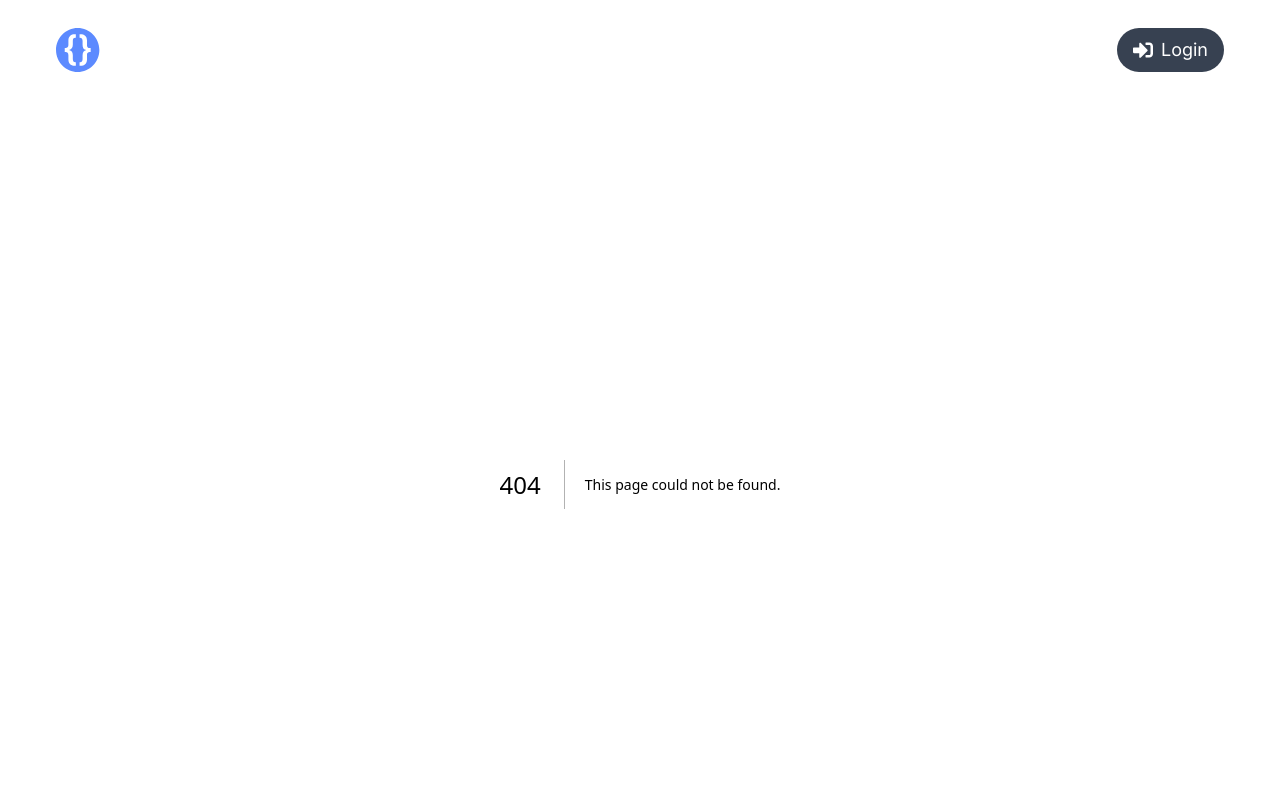
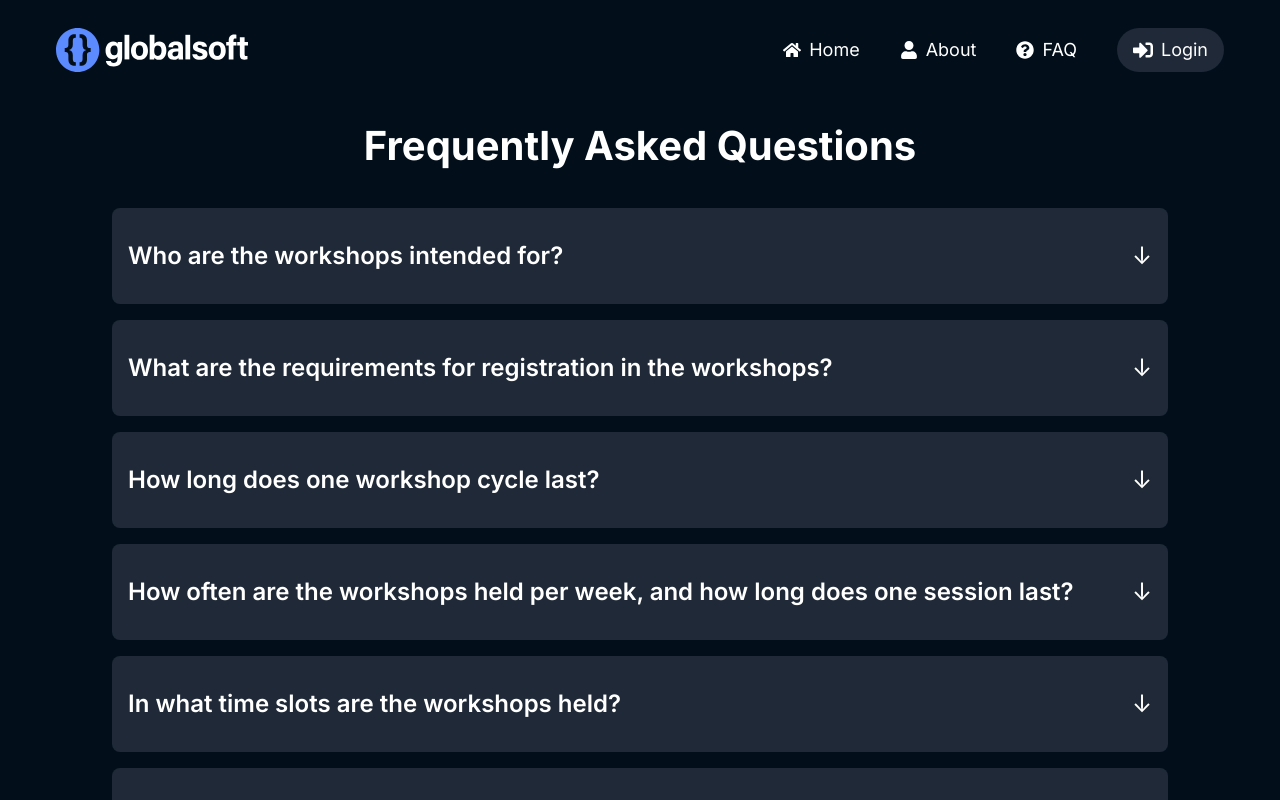
Before and after one commit to Franjo7/Code-Camp-App, a Next.js app in the folder frontend/: page /faq in a window 1280 px wide. Before the commit this address had no page. Shown: the top 800 px of the page. Built offline with nearby package versions, Linux system fonts and the light colour scheme.

Commit message:
Refaktoriranje koda, dodana FAQ stranica

```diff
--- a/frontend/package.json
+++ b/frontend/package.json
@@ -11,6 +11,7 @@
   "dependencies": {
     "@hookform/resolvers": "^3.3.4",
     "@mui/material": "^5.15.13",
+    "@nextui-org/react": "^2.2.10",
     "axios": "^1.6.8",
     "cookie-cutter": "^0.2.0",
     "next": "14.1.1",
--- a/frontend/src/app/(auth)/forgot-password/page.js
+++ b/frontend/src/app/(auth)/forgot-password/page.js
@@ -3,6 +3,7 @@ import React, { useEffect } from 'react';
 import { yupResolver } from '@hookform/resolvers/yup';
 import { useForm } from 'react-hook-form';
 import * as yup from 'yup';
+import Link from 'next/link';
 
 const schema = yup.object().shape({
   email: yup
@@ -27,7 +28,7 @@ const ForgotPasswordPage = () => {
 
   return (
     <section className='container'>
-      <h1 className='text-center text-white text-4xl font-bold'>Reset Your Password</h1>
+      <h1 className='main-title'>Reset Your Password</h1>
       <form className='flex flex-col gap-2 max-w-md mx-auto mt-5' autoComplete='off' onSubmit={handleSubmit(formSubmit)}>
         <input type='email' placeholder='Your Email' className='input' {...register('email')} />
         <p className='error-message'>{dirtyFields.email && errors.email?.message}</p>
@@ -35,7 +36,7 @@ const ForgotPasswordPage = () => {
         disabled={!isValid}>Send Email</button>
       </form>
       <p className='text-center text-white mt-4'>
-        Remembered your password? <a href='/login' className='underline'>Login</a>
+        Remembered your password? <Link href='/login' className='underline'>Login</Link>
       </p>
     </section>
   );
--- a/frontend/src/app/(auth)/login/page.js
+++ b/frontend/src/app/(auth)/login/page.js
@@ -6,6 +6,7 @@ import * as yup from 'yup';
 import axios from 'axios';
 import { useRouter } from 'next/navigation';
 import { useCookies } from 'react-cookie';
+import Link from 'next/link';
 
 const schema = yup.object().shape({
   email: yup
@@ -18,7 +19,7 @@ const schema = yup.object().shape({
     .min(8, 'Password must be at least 8 characters long'),
 });
 
-const page = () => {
+const LoginPage = () => {
   const { register, handleSubmit, formState: { errors, isDirty, dirtyFields, isValid }, trigger } = useForm({
     resolver: yupResolver(schema),
     mode: 'onChange',
@@ -47,21 +48,21 @@ const page = () => {
 
   return (
     <section className='container'>
-      <h1 className='text-center text-white text-4xl font-bold'>Login</h1>
+      <h1 className='main-title'>Login</h1>
       <form className='flex flex-col gap-2 max-w-md mx-auto mt-5' autoComplete='off' onSubmit={handleSubmit(formSubmit)}>
         <input type='email' placeholder='Your Email' className='input' {...register('email')} />
         <p className='error-message'>{dirtyFields.email && errors.email?.message}</p>
         <input type='password' placeholder='Your Password' className='input' {...register('password')} />
         <p className='error-message'>{dirtyFields.password && errors.password?.message}</p>
-        <a href='/forgot-password' className='text-white text-right'>Forgot Password?</a>
+        <Link href='/forgot-password' className='text-white text-right'>Forgot Password?</Link>
         <button type='submit' className={`button rounded-md p-3 ${!isValid ? 'disabled-button' : 'enabled-button'}`}
         disabled={!isValid}>Login</button>
       </form>
       <p className='text-center text-white mt-4'>
-        Don't have an account? <a href='/register' className='underline'>Register</a>
+        Don't have an account? <Link href='/register' className='underline'>Register</Link>
       </p>
     </section>
   );
 };
 
-export default page;
+export default LoginPage;
--- a/frontend/src/app/(auth)/register/page.js
+++ b/frontend/src/app/(auth)/register/page.js
@@ -5,6 +5,7 @@ import { useForm } from 'react-hook-form';
 import * as yup from 'yup';
 import axios from 'axios';
 import { useRouter } from 'next/navigation';
+import Link from 'next/link';
 
 const schema = yup.object().shape({
   firstName: yup
@@ -33,7 +34,7 @@ const schema = yup.object().shape({
     .oneOf([yup.ref('password'), null], 'Passwords must match'),
 });
 
-const page = () => {
+const RegisterPage = () => {
   const { register, handleSubmit, reset, formState: { errors, isDirty, dirtyFields, isValid }, trigger, } = useForm({
     resolver: yupResolver(schema),
     mode: 'onChange',
@@ -57,7 +58,7 @@ const page = () => {
 
   return (
     <section className='container'>
-      <h1 className='text-center text-white text-4xl font-bold'>Register</h1>
+      <h1 className='main-title'>Register</h1>
       <form className='flex flex-col gap-2 max-w-md mx-auto mt-5' autoComplete='off' onSubmit={handleSubmit(formSubmit)}>
         <input type='text' placeholder='Your First Name' className='input' {...register('firstName')} />
         <p className='error-message'>{dirtyFields.firstName && errors.firstName?.message}</p>
@@ -75,10 +76,10 @@ const page = () => {
         disabled={!isValid}>Register</button>
       </form>
       <p className='text-center text-white mt-4'>
-        Already have an account? <a href='/login' className='underline'>Login</a>
+        Already have an account? <Link href='/login' className='underline'>Login</Link>
       </p>
     </section>
   );
 };
 
-export default page;
+export default RegisterPage;
--- a/frontend/src/app/about/page.js
+++ b/frontend/src/app/about/page.js
@@ -38,9 +38,6 @@ const AboutPage = () => {
           <p>
             One part of our company develops our own IT products, implements, and provides comprehensive support for the products of our partners, the world’s leading IT companies. Our team consists of experts who develop and test solutions with advanced technologies and methods, such as DDD, Microservice architecture, and Event sourcing.
           </p>
-          <p>
-            The other part develops complete innovative services and solutions for our clients - mainly in the gaming industry, as well as e-learning platforms and various systems according to the needs of clients from other industries. We design and develop attractive projects using the latest technological trends, and our experts make sure that everything works flawlessly.
-          </p>
           </div>
         </div>
       </div>
--- a/frontend/src/app/admin/edit/[id]/page.js
+++ b/frontend/src/app/admin/edit/[id]/page.js
@@ -47,7 +47,7 @@ export default function EditUser() {
 
   return (
     <section className='container'>
-      <h1 className='text-center text-white text-4xl font-bold'>Update User</h1>
+      <h1 className='main-title'>Update User</h1>
       <form className='flex flex-col gap-2 max-w-md mx-auto mt-5' onSubmit={handleSubmit}>
         <input type='text' name='firstName' placeholder='First Name' className='input' value={user.firstName || ''} onChange={handleInputChange} />
         <input type='text' name='lastName' placeholder='Last Name' className='input' value={user.lastName || ''} onChange={handleInputChange} />
--- a/frontend/src/app/admin/page.js
+++ b/frontend/src/app/admin/page.js
@@ -6,7 +6,7 @@ import { BrowserRouter as Router } from 'react-router-dom';
 import { useRouter } from 'next/navigation';
 import cookieCutter from 'cookie-cutter';
 
-export default function Home() {
+export default function AdminPage() {
   const [data, setData] = useState([]);
   const [showAlert, setShowAlert] = useState(false);
   const [alertMessage, setAlertMessage] = useState('');
@@ -46,7 +46,7 @@ export default function Home() {
       )}
       <div className="overflow-x-auto">
         <table className="w-full table-fixed text-center">
-          <caption className='text-center text-white text-4xl font-bold'>Users</caption>
+          <caption className='main-title'>Users</caption>
           <thead>
             <tr>
               <th className="w-1/6 py-2">First Name</th>
--- a/frontend/src/app/components/navbar/Navbar.js
+++ b/frontend/src/app/components/navbar/Navbar.js
@@ -1,7 +1,7 @@
 "use client"
 import React, { useState } from 'react';
 import Link from 'next/link';
-import { FaHome, FaUser, FaEnvelope, FaSignInAlt, FaSignOutAlt, FaBars, FaTimes } from 'react-icons/fa';
+import { FaHome, FaUser, FaQuestionCircle, FaSignInAlt, FaSignOutAlt, FaBars, FaTimes } from 'react-icons/fa';
 import { useCookies } from 'react-cookie';
 import { useRouter } from 'next/navigation';
 
@@ -31,16 +31,16 @@ const Navbar = () => {
         <Link href='/about' className="flex items-center" onClick={closeMenu}>
           <FaUser className="mr-1" /> <span className="ml-1">About</span>
         </Link>
-        <Link href='/contact' className="flex items-center" onClick={closeMenu}>
-          <FaEnvelope className="mr-1" /> <span className="ml-1">Contact</span>
+        <Link href='/faq' className="flex items-center" onClick={closeMenu}>
+          <FaQuestionCircle className="mr-1" /> <span className="ml-1">FAQ</span>
         </Link>
         {cookies.token ? (
-          <div onClick={handleLogout} className="flex items-center bg-gray-700 rounded-full px-4 py-2 hover:bg-gray-600 cursor-pointer">
+          <div onClick={handleLogout} className="flex items-center bg-secondary rounded-full px-4 py-2 hover:bg-gray-600 cursor-pointer">
             <FaSignOutAlt className="mr-1 text-xl" /> <span className="ml-1">Logout</span>
           </div>
         ) : (
           <Link href='/login' onClick={closeMenu}>
-            <div className="flex items-center bg-gray-700 rounded-full px-4 py-2 hover:bg-gray-600 cursor-pointer">
+            <div className="flex items-center bg-secondary rounded-full px-4 py-2 hover:bg-gray-600 cursor-pointer">
               <FaSignInAlt className="mr-1 text-xl" /> <span className="ml-1">Login</span>
             </div>
           </Link>
@@ -66,10 +66,10 @@ const Navbar = () => {
                 <span>About</span>
               </div>
             </Link>
-            <Link href='/contact' className='block py-2 px-4' onClick={closeMenu}>
+            <Link href='/faq' className='block py-2 px-4' onClick={closeMenu}>
               <div className="flex items-center">
-                <FaEnvelope className="text-xl mr-1 md:mr-0 md:mb-1" />
-                <span>Contact</span>
+                <FaQuestionCircle className="text-xl mr-1 md:mr-0 md:mb-1" />
+                <span>FAQ</span>
               </div>
             </Link>
             {cookies.token ? (
--- a/frontend/src/app/contact/page.js
+++ /dev/null
@@ -1,9 +0,0 @@
-import React from 'react'
-
-const page = () => {
-  return (
-    <div>Contact</div>
-  )
-}
-
-export default page
--- /dev/null
+++ b/frontend/src/app/faq/page.js
@@ -0,0 +1,57 @@
+"use client"
+import React, { useState } from "react";
+
+const Accordion = ({ title, answer }) => {
+  const [accordionOpen, setAccordionOpen] = useState(false);
+
+  return (
+    <div className="bg-secondary rounded-lg p-4 m-4">
+      <button
+        onClick={() => setAccordionOpen(!accordionOpen)}
+        className={`flex justify-between items-center w-full py-4 transition duration-300 ease-in-out ${
+          accordionOpen ? "text-blue-500" : "text-white"
+        }`}
+      >
+        <span className="text-2xl text-left font-semibold">{title}</span>
+        <span
+          className={`text-2xl ${
+            accordionOpen ? "rotate-180 transition duration-300 ease-in-out" : "transition duration-300 ease-in-out"
+          }`}
+        >
+          &#8595;
+        </span>
+      </button>
+      {accordionOpen && (
+        <div className="py-2 text-white">{answer}</div>
+      )}
+    </div>
+  );
+};
+
+const FAQPage = () => {
+  const faqData = [
+    { question: "Who are the workshops intended for?", answer: "The workshops are intended for everyone, from high school students and university students to employed individuals. We offer a basic group for those who have no prior knowledge and wish to step into the world of web programming for the first time. There are also advanced and full-stack groups for those who want to refine and expand their existing knowledge." },
+    { question: "What are the requirements for registration in the workshops?", answer: "Given the significant interest and limited capacity, successful completion of an entry test is required for the advanced and full-stack groups, while for the basic group, having the willingness is sufficient." },
+    { question: "How long does one workshop cycle last?", answer: "One workshop cycle for a group lasts two months." },
+    { question: "How often are the workshops held per week, and how long does one session last?", answer: "Workshops are held twice a week, and one session lasts 3 hours." },
+    { question: "In what time slots are the workshops held?", answer: "Workshops are conducted in the morning (9-12 am), afternoon (12:30-3:30 pm), and evening (4:30-7:30 pm) time slots." },
+    { question: "Are the workshops also held online?", answer: "Workshops are conducted exclusively live in a classroom specifically designated for workshops." },
+    { question: "Where are the workshops held?", answer: "The workshops take place at globalsoft's premises in Široki Brijeg, at the address: Ulica pobijenih franjevaca 25, Široki Brijeg." },
+    { question: "Are the workshops free?", answer: "The workshops are free of charge." },
+    { question: "Will the workshops also be held in Mostar?", answer: "We plan to hold workshops in Mostar in the future. For all information, follow our official website." },
+    { question: "Is there an opportunity for employment at globalsoft with a successfully passed final workshop test?", answer: "The primary goal of the workshops is not the employment of new workers but providing fundamental knowledge in web programming. If there is a need for hiring new colleagues, we will certainly consider those participants who have exceptionally distinguished themselves with their knowledge and talent during the workshops." }
+  ];
+
+  return (
+    <div className="container max-w-6xl">
+      <h1 className="main-title">Frequently Asked Questions</h1>
+      <div className="text-1xl text-white">
+        {faqData.map((faq, index) => (
+          <Accordion key={index} title={faq.question} answer={faq.answer} />
+        ))}
+      </div>
+    </div>
+  );
+};
+
+export default FAQPage;
--- a/frontend/src/app/globals.css
+++ b/frontend/src/app/globals.css
@@ -4,6 +4,14 @@
 
 :root {
     background-color: rgb(2, 15, 27)
+}
+
+.main-title {
+    text-align: center;
+    color: white;
+    font-size: 2.5rem;
+    font-weight: 700;
+    margin-bottom: 2rem;
 }
 
 .error-message {
@@ -35,7 +43,7 @@
 .container {
     margin-left: auto;
     margin-right: auto;
-    padding: 1.25rem;
+    padding: 2rem;
 }
 
 table {
--- a/frontend/src/app/page.js
+++ b/frontend/src/app/page.js
@@ -1,12 +1,13 @@
 "use client"
 import React from 'react';
 import { FaHome, FaUser } from 'react-icons/fa';
+import Link from 'next/link';
 
 const HomePage = () => {
   return (
     <div className="container">
       <div className="max-w-6xl mx-auto">
-        <h1 className="text-4xl font-bold mb-8 text-center text-white">Welcome to Code Camp</h1>
+        <h1 className="main-title">Welcome to Code Camp</h1>
         <div className="grid grid-cols-1 md:grid-cols-2 gap-8 mb-8">
           <div className="flex flex-col justify-center items-center bg-secondary p-8 rounded-lg">
             <FaHome className="text-5xl text-blue-500 mb-4" />
@@ -19,7 +20,7 @@ const HomePage = () => {
             <FaUser className="text-5xl text-blue-500 mb-4" />
             <h2 className="text-2xl font-semibold mb-4 text-white">Register Now</h2>
             <p className="text-lg text-gray-300">
-              If you already know that you want to join our Code Camp, you can register right away. Just click on the <a href="/register" className="underline text-white">Register</a> link and fill out the form. We are looking forward to welcoming you.
+              If you already know that you want to join our Code Camp, you can register right away. Just click on the <Link href="/register" className="underline text-white">Register</Link> link and fill out the form. We are looking forward to welcoming you.
             </p>
           </div>
         </div>
```
Also changed, not shown: 1 other file (tests, documents, lock files or other folders).
